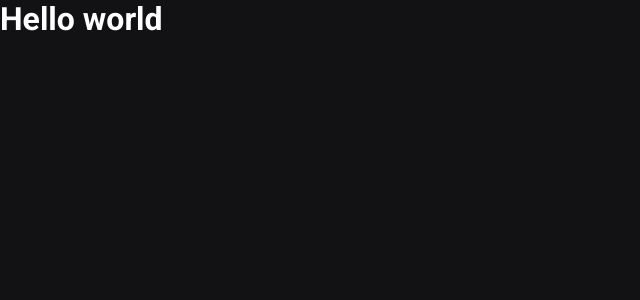
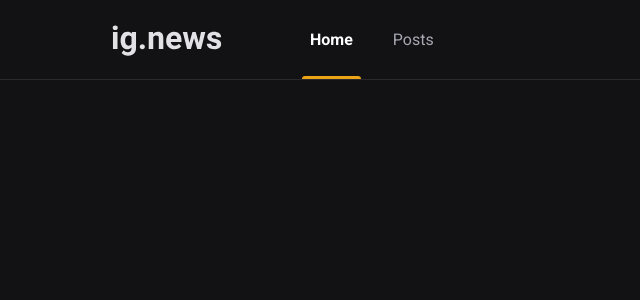
Before and after one commit to Lucas-Ifro/ignite-aulas, a Next.js app in the folder reactjs/ignews/: page / in a window 1280 px wide. Shown: the top 300 px of the page, without its empty margins (0-640 px from the left). Built offline with nearby package versions, Linux system fonts and the light colour scheme.

Commit message:
Header finalizado

```diff
--- a/reactjs/ignews/src/componests/Header/index.tsx
+++ b/reactjs/ignews/src/componests/Header/index.tsx
@@ -0,0 +1,15 @@
+import styles from './styles.module.scss';
+
+export function Header(){
+    return(
+        <header className={styles.headerContainer}>
+            <div className={styles.headerContent}>
+                <img src="imagens/logo.svg" alt="ig.news" />
+                <nav>
+                    <a className={styles.active}>Home</a>
+                    <a>Posts</a>
+                </nav>
+            </div>
+        </header>
+    );
+}
--- a/reactjs/ignews/src/componests/Header/styles.module.scss
+++ b/reactjs/ignews/src/componests/Header/styles.module.scss
@@ -0,0 +1,58 @@
+.headerContainer{
+    height: 5rem;
+    border-bottom: 1px solid var(--gray-800);
+}
+
+.headerContent{
+    max-width: 1120px;
+    height: 5rem;
+    margin: 0 auto;
+    padding: 0 2rem;
+
+    display: flex;
+    align-items: center;
+
+    nav{
+        margin-left: 5rem;
+        height: 5rem;
+
+        a{
+            display: inline-block;
+            position: relative;
+            padding: 0 0.5rem;
+            height: 5rem;
+            line-height: 5rem;
+            color: var(--gray-300);
+
+            transition: color 200ms;
+
+            & + a{
+                margin-left: 1.5rem;
+            }
+
+            &:hover{
+                color: var(--white);
+            }
+
+            &.active::after{
+                content: '';
+                height: 3px;
+                border-radius: 3px 3px 0 0 ;
+                width: 100%;
+                position: absolute;
+                bottom: 1px;
+                left: 0px;
+                background-color: var(--yellow-500);
+
+            }
+
+            &.active{
+                color: var(--white);
+                font-weight: bold;
+            }
+        }
+
+    }
+
+
+}
--- a/reactjs/ignews/src/pages/_app.tsx
+++ b/reactjs/ignews/src/pages/_app.tsx
@@ -1,8 +1,15 @@
 import { AppProps } from "next/app";
 import "../styled/global.scss"
+import { Header } from "../componests/Header";
 
 function MyApp({Component, pageProps}:AppProps){
-    return <Component {...pageProps} />
+    return(
+        <>
+        <Header />
+        <Component {...pageProps} />
+
+        </>
+    )
 }
 
 export default MyApp;
--- a/reactjs/ignews/src/pages/_document.tsx
+++ b/reactjs/ignews/src/pages/_document.tsx
@@ -4,7 +4,7 @@
   return (
     <Html lang="en">
       <Head>
-
+      <link rel="shortcut icon" href="/imagens/favicon.png" type="image/x-icon" />
       <link rel="preconnect" href="https://fonts.gstatic.com"/>
       <link href="https://fonts.googleapis.com/css2?family=Roboto:wght@400;700;900&display=swap" rel="stylesheet"/>
 
--- a/reactjs/ignews/src/pages/index.tsx
+++ b/reactjs/ignews/src/pages/index.tsx
@@ -6,9 +6,6 @@
     <Head>
     <title>IG.news</title>
     </Head>
-    <h1>
-      Hello world
-    </h1>
     </>
   );
 }
--- a/reactjs/ignews/src/styled/global.scss
+++ b/reactjs/ignews/src/styled/global.scss
@@ -9,6 +9,7 @@
 
         --gray-100: #e1e1e6;
         --gray-300: #a8a8b3;
+        --gray-800: #29292e;
         --gray-900: #121214;
 
         --cyan-500: #61dafb;
```
Also changed, not shown: reactjs/ignews/public/imagens/logo.svg (added).
